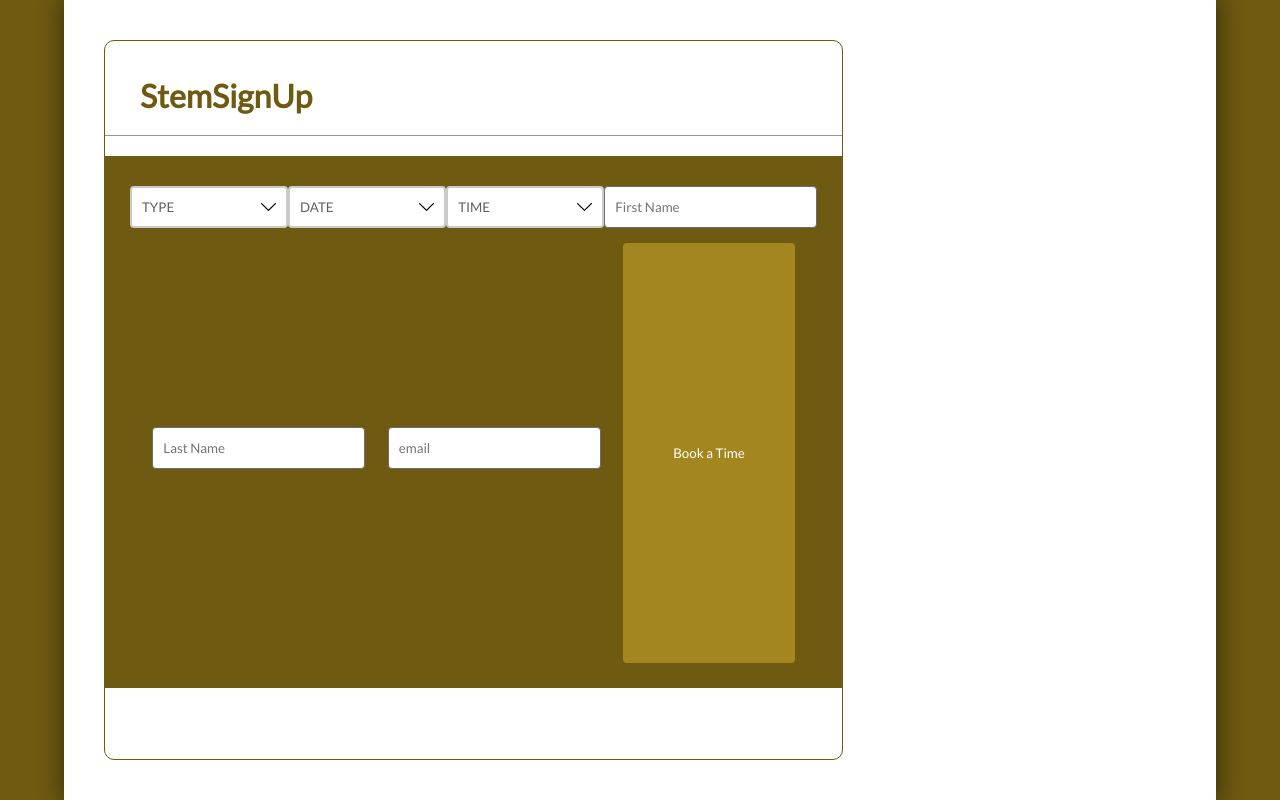
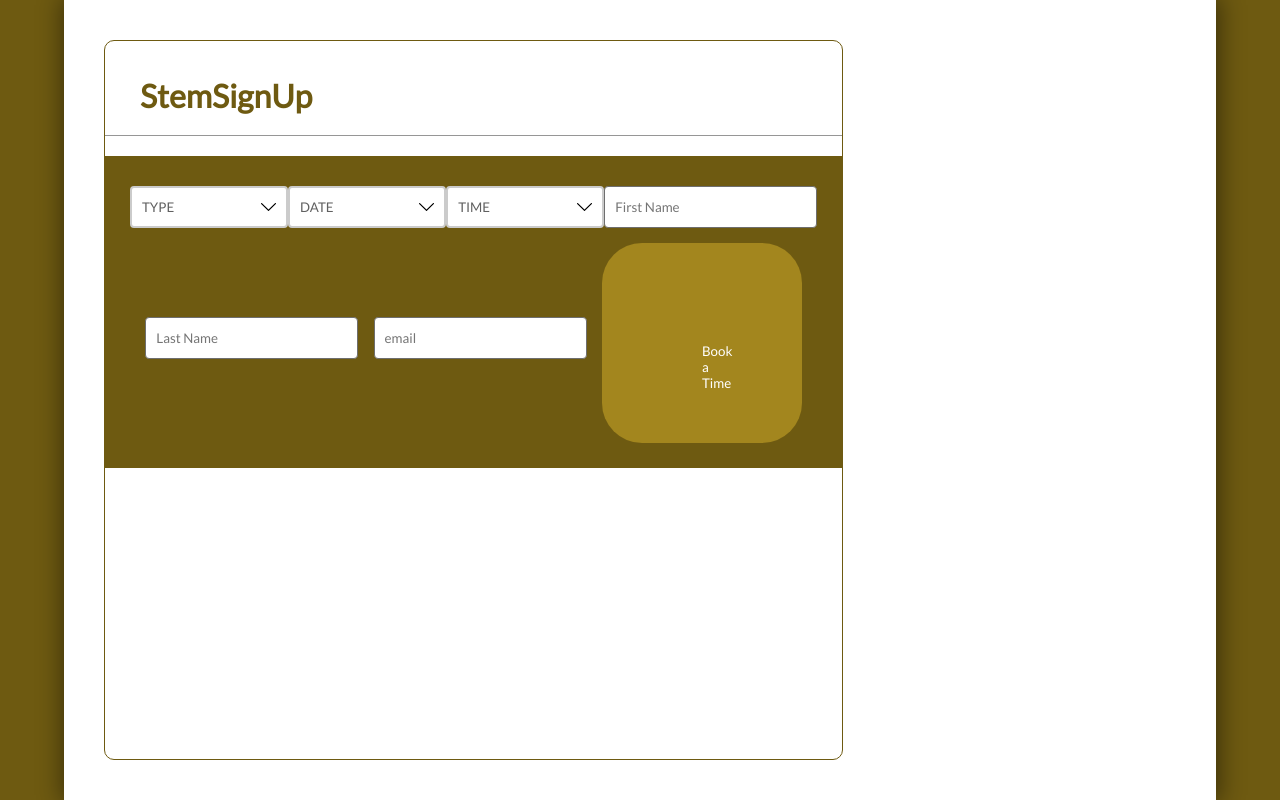
Before and after one commit to AltoSaxJack/SSUW, a PHP site: page /PaytmKit/ in a window 1280 px wide. Run offline with PHP 8.4, Linux system fonts and the light colour scheme; data that the repository does not hold is empty; some libraries are stand-ins or nearby versions.

Commit message:
Update styles.css

```diff
--- a/style/styles.css
+++ b/style/styles.css
@@ -523,7 +523,19 @@ footer {
 }
 
 .booking-form-container form button {
-  border-radius: 4px;
+  border-radius: 40px;
+  border: none;
+  padding: 100px;
+  margin-top: 10px;
+  float: right;
+  width: 25%;
+  text-align: center;
+  background-color: #a3861e;
+  color: #fff;
+  transition: all 0.7s ease;
+  cursor: pointer;
+  height: 42px;
+  /*border-radius: 4px;
   border: none;
   padding: 10px;
   margin-top: 10px;
@@ -534,8 +546,7 @@ footer {
   color: #fff;
   transition: all 0.7s ease;
   cursor: pointer;
-  height: 420px;
-  /*ogHI42*/
+  height: 42px;*/
 }
 
 .booking-form-container form button:hover {
```
